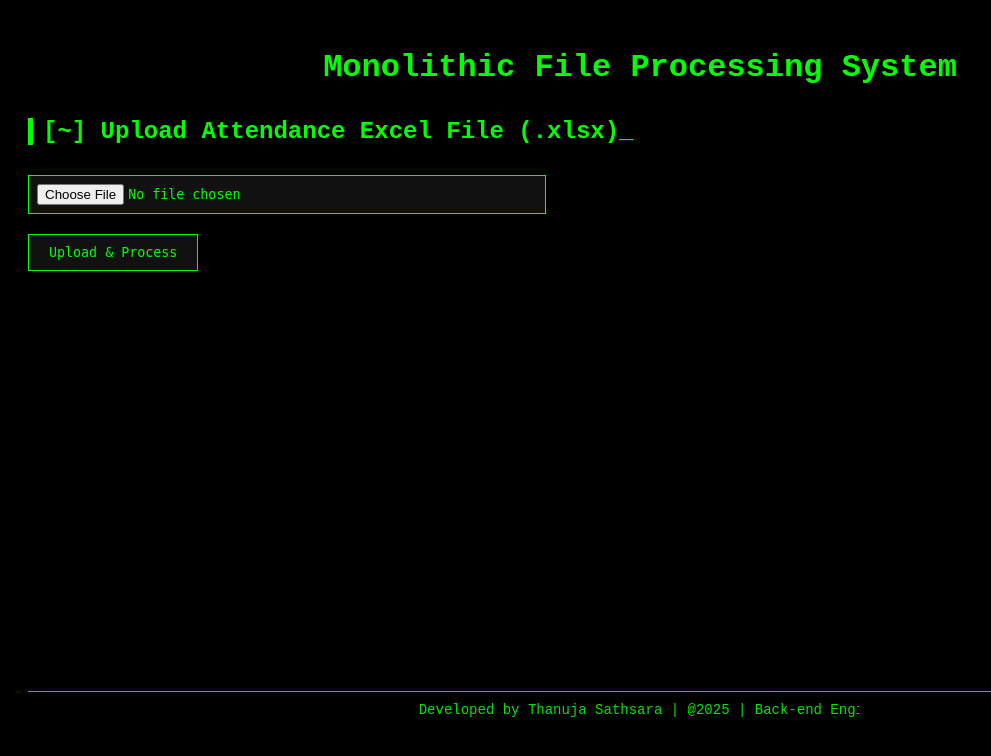
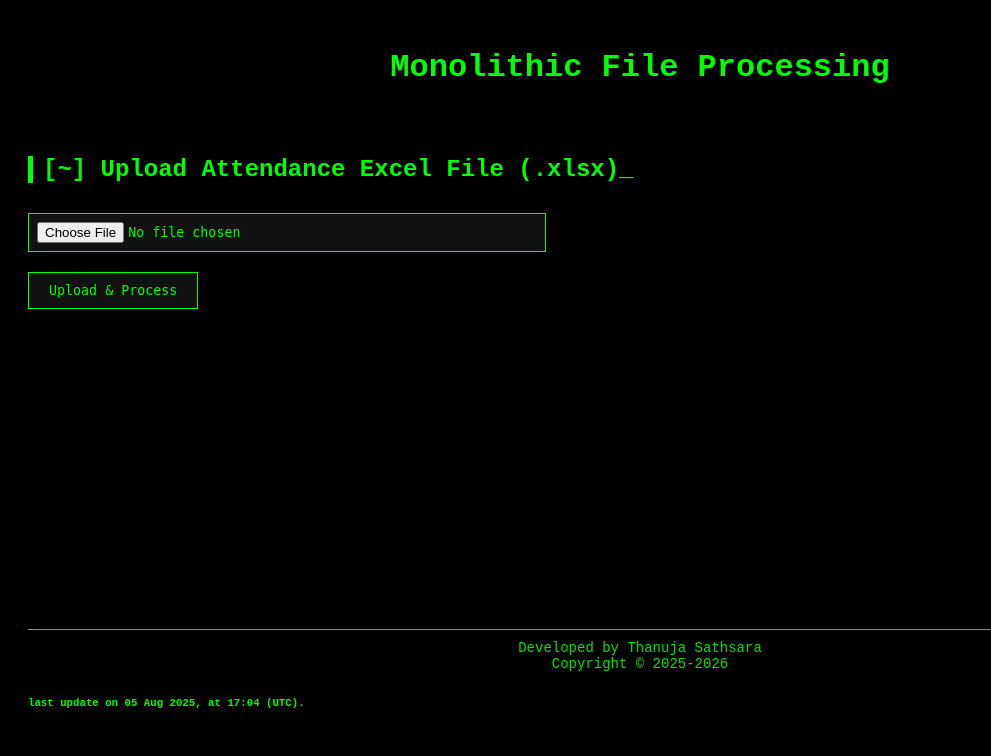
Before and after one commit to kudaliyanagethanuja/File-updater-, a Flask app: page / in a window 1280 px wide. Shown: the top 756 px of the page, without its empty margins (0-991 px from the left). Run offline with Flask 3, Linux system fonts and the light colour scheme.

Commit message:
update index

```diff
--- a/templates/index.html
+++ b/templates/index.html
@@ -2,7 +2,7 @@
 <html lang="en">
 <head>
   <meta charset="UTF-8">
-  <title>📁 Attendance File Processor</title>
+  <title> Attendance File Processor</title>
 
   <style>
     body {
@@ -85,7 +85,7 @@
   height: 100%;
   width: 0%;
   background-color: #003300;
-  animation: progress 0.3s linear forwards; /* changed from 1s or 2s */
+  animation: progress 0.1s linear forwards; /* changed from 1s or 2s */
 }
 
     .terminal-output {
@@ -104,7 +104,7 @@
       margin-top: 15px;
       color: #00ff00;
       font-weight: bold;
-      animation: blink 0.8s step-start infinite;
+      animation: blink 0.1s step-start infinite;
     }
 
     @keyframes progress {
@@ -114,7 +114,9 @@
   </style>
 </head>
 <body>
-  <h1>Monolithic File Processing System</h1>
+
+  <h1>Monolithic File Processing</h1><br>
+
   <h2 class="terminal-cursor">[~] Upload Attendance Excel File (.xlsx)</h2>
 
   <form id="uploadForm" action="/" method="post" enctype="multipart/form-data">
@@ -146,7 +148,7 @@ Updating attendance...
     processing.style.display = 'block';
 
     // Start progress animation (2 seconds total now)
-    progressFill.style.animation = 'progress 2s linear forwards';
+    progressFill.style.animation = 'progress 1s linear forwards';
 
     // After 2s, show "Complete" message
     setTimeout(() => {
@@ -164,8 +166,13 @@ Updating attendance...
 <!-- Add this just before </body> -->
 
   <footer class="footer">
-    <div class="typing-footer">Developed by Thanuja Sathsara | @2025 | Back-end Engineer</div>
+    <div class="typing-footer">
+      Developed by Thanuja Sathsara<br>
+      Copyright © 2025-2026
+    </div>
   </footer>
+  <h6>last update on 05 Aug 2025, at 17:04 (UTC).</h6>
+
 
    <style>
     body {
@@ -208,7 +215,7 @@ Updating attendance...
     }
 
     .footer {
-      margin-top: 420px;
+      margin-top: 320px;
       text-align: center;
       font-family: "Courier New", Courier, monospace;
       font-size: 14px;
@@ -217,23 +224,6 @@ Updating attendance...
       border-top: 1px solid #00ff00;
       padding-top: 10px;
     }
-
-    .typing-footer {
-      display: inline-block;
-      overflow: hidden;
-      white-space: nowrap;
-      border-right: 2px solid #00ff00;
-      animation: typingFooter 4s steps(60, end) forwards, blinkCaret 1s step-end infinite;
-    }
-
-    @keyframes typingFooter {
-      from { width: 0; }
-      to { width: 36%; }
-    }
-
-    @keyframes blinkCaret {
-      50% { border-color: transparent; }
-    }
   </style>
 
 
```
Also changed, not shown: 1 other file.
